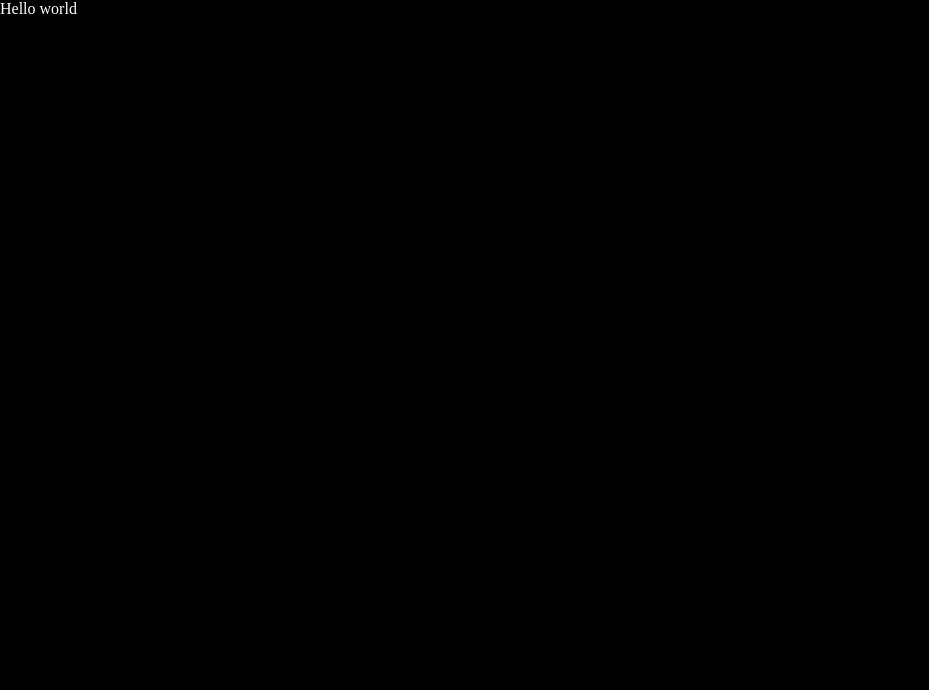
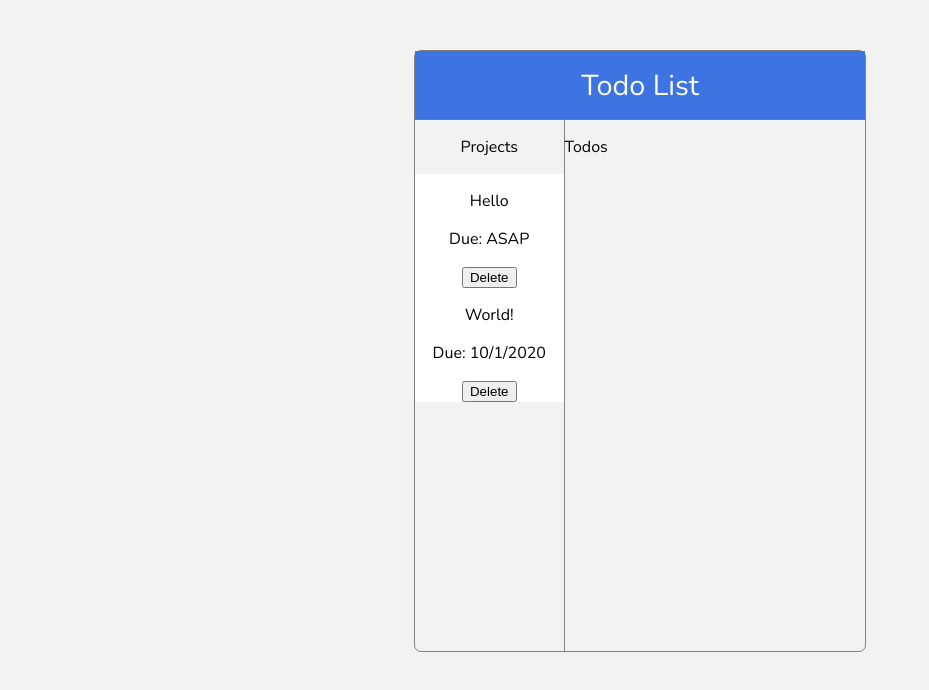
Before and after one commit to WCampbell94/todo-list, a website built with webpack: page dist/index.html in a window 1280 px wide. Shown: the whole page, without its empty margins (0-929 px from the left). Built offline with nearby package versions, Linux system fonts and the light colour scheme.

Commit message:
Updated styling, built out frame for todo items, Implementing functionality for adding project components

```diff
--- a/package.json
+++ b/package.json
@@ -22,5 +22,8 @@
 		"style-loader": "^1.2.1",
 		"webpack": "^4.44.1",
 		"webpack-cli": "^3.3.12"
+	},
+	"dependencies": {
+		"pubsub-js": "^1.8.0"
 	}
 }
--- /dev/null
+++ b/src/Display.js
@@ -0,0 +1,36 @@
+import Manager from './Manager';
+
+const content = document.querySelector('.left-pane');
+
+const Display = (() => {
+	// Takes in Project object
+	const createComponent = (project) => {
+		let projectComponent = document.createElement('div');
+		projectComponent.classList.add('project-component');
+		projectComponent.setAttribute('id', project.id);
+
+		let projectTitle = document.createElement('p');
+		projectTitle.classList.add('project-title');
+		projectTitle.innerText = `${project.title}`;
+		projectComponent.appendChild(projectTitle);
+
+		let dueDate = document.createElement('p');
+		projectTitle.classList.add('due-date');
+		dueDate.innerText = ` Due: ${project.dueDate}`;
+		projectComponent.appendChild(dueDate);
+
+		let remove = document.createElement('button');
+		remove.innerText = 'Delete';
+		remove.classList.add('project-delete');
+		projectComponent.appendChild(remove);
+		//Going to bed TODO
+		//Event listener to delete Project, and todos by clicking this
+		//Style this
+
+		content.appendChild(projectComponent);
+	};
+
+	return { createComponent };
+})();
+
+export default Display;
--- /dev/null
+++ b/src/Manager.js
@@ -0,0 +1,43 @@
+import ProjectManager from './ProjectManager';
+import todoManager from './todoManager';
+import PubSub from 'pubsub-js';
+
+const Manager = (() => {
+	const projects = [];
+
+	const findProject = (id, title) => {
+		const filtered = projects.filter((project) => {
+			if (project.id == id && project.title == title) return true;
+		});
+
+		return filtered[0];
+	};
+
+	projects.push(
+		ProjectManager.addProject(
+			0,
+			'Hello',
+			'THis is a default project',
+			'ASAP',
+			'High'
+		)
+	);
+	projects.push(
+		ProjectManager.addProject(
+			1,
+			'World!',
+			'This is a scond Default Project',
+			'10/1/2020',
+			'low'
+		)
+	);
+	// todoManager.addTodo();
+	// todoManager.addTodo(projects[0]);
+	// console.log(findProject(0, 'Hello!'));
+	// todoManager.addTodo(findProject(0, 'Hello!'));
+
+	console.log(projects);
+	return { projects };
+})();
+
+export default Manager;
--- /dev/null
+++ b/src/ProjectManager.js
@@ -0,0 +1,44 @@
+import PubSub from 'pubsub-js';
+
+// Factory function for new Project objects
+const Project = (
+	id,
+	title,
+	description,
+	dueDate,
+	priority,
+	notes = '',
+	todos = [],
+	completed = false
+) => {
+	return { id, title, description, dueDate, priority, notes, todos, completed };
+};
+
+const ProjectManager = (() => {
+	const addProject = (id, title, description, dueDate, priority) => {
+		return Project(id, title, description, dueDate, priority);
+	};
+
+	// Takes in project and the index of the todo in the projects todos array
+	const removeProject = (id) => {
+		alert(`Removing poject: ${id.title}`);
+	};
+
+	const changePriority = (id, newPriority) => {
+		alert(`changing project: ${id} priority to ${newPriority}`);
+	};
+
+	const markComplete = (id) => {
+		alert(`marking project ${id} complete`);
+	};
+
+	return {
+		addProject,
+		removeProject,
+		changePriority,
+		markComplete,
+		removeProject,
+	};
+})();
+
+export default ProjectManager;
--- a/src/index.js
+++ b/src/index.js
@@ -1,11 +1,16 @@
 import './style.css';
+import Manager from './Manager';
+import Display from './Display';
 
 function component() {
-	const element = document.createElement('div');
+	let test = Manager.projects;
 
-	element.innerText = 'Hello world';
-
-	return element;
+	test.forEach((tests) => {
+		Display.createComponent(tests);
+	});
 }
 
-document.body.appendChild(component());
+component();
+// window.addEventListener('click', (e) => {
+// 	document.body.appendChild(component());
+// });
--- a/src/style.css
+++ b/src/style.css
@@ -1,6 +1,59 @@
 body {
+	font-family: 'Nunito', sans-serif;
+	display: flex;
+	flex-direction: column;
 	margin: 0;
 	padding: 0;
-	background-color: black;
+	background-color: #f2f2f2;
+	justify-content: center;
+	align-items: center;
+}
+
+.main {
+	display: flex;
+	flex-direction: column;
+	margin-top: 50px;
+	width: 450px;
+	height: 600px;
+	border: 1px solid grey;
+	border-radius: 7px;
+	text-align: center;
+}
+
+.title {
+	background-color: rgb(61, 116, 226);
 	color: white;
+
+	font-size: 1.8rem;
+	padding-top: 15px;
+	margin: 0px;
+	border-bottom: 1px solid grey;
+	height: 10%;
 }
+
+.pane-container {
+	display: flex;
+	width: 100%;
+	height: 100%;
+}
+.left-pane {
+	display: flex;
+	flex-direction: column;
+	height: 100%;
+	width: 33%;
+	border-right: 1px solid grey;
+}
+
+.project-component {
+	background-color: rgba(255, 255, 255, 1);
+	color: black;
+}
+
+.project-component:hover {
+	border-bottom: 4px dashed crimson;
+}
+
+.right-pane {
+	display: flex;
+	flex-direction: column;
+}
--- /dev/null
+++ b/src/todoManager.js
@@ -0,0 +1,43 @@
+import PubSub from 'pubsub-js';
+
+// Factory function for new Todo objects
+const Todo = (
+	id,
+	title,
+	description,
+	dueDate,
+	priority,
+	notes = '',
+	completed = false
+) => {
+	return { id, title, description, dueDate, priority, notes, completed };
+};
+
+//Module that manages todo object
+const todoManager = (() => {
+	// Takes in a project to add the todo to
+	// Should be selected by the Current project in UI
+	const addTodo = (project, id, title, description, dueDate, priority) => {
+		project.todos.push(id, title, description, dueDate, priority);
+	};
+	// Takes in project and the index of the todo in the projects todos array
+	//
+	const removeTodo = (id) => {
+		project.todos.splice(todo, 1);
+	};
+
+	const changeTodoPriority = (id, newPriority) => {
+		// move todos position in the array
+	};
+
+	const changeNotes = (id) => {
+		// Change the notes string of a todo item
+	};
+
+	const markComplete = (id) => {
+		// mark the todo as completed
+	};
+	return { addTodo, removeTodo, changeTodoPriority, changeNotes, markComplete };
+})();
+
+export default todoManager;
--- a/webpack.config.js
+++ b/webpack.config.js
@@ -1,6 +1,7 @@
 const path = require('path');
 
 module.exports = {
+	mode: 'development',
 	entry: './src/index.js',
 	output: {
 		filename: 'main.js',
```
Also changed, not shown: thoughts.txt (added, +17 -0 lines), dist/index.html, dist/main.js, 1 other file.
